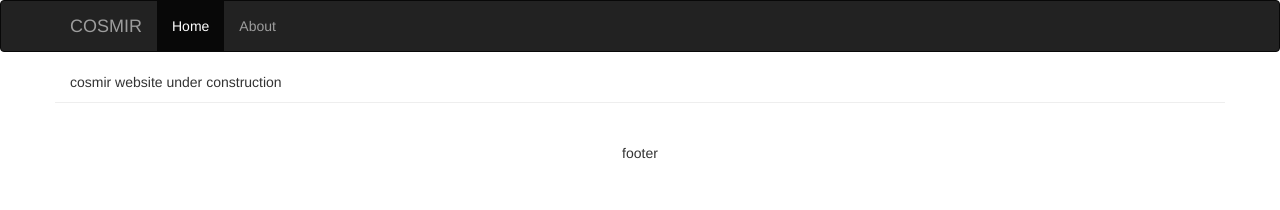
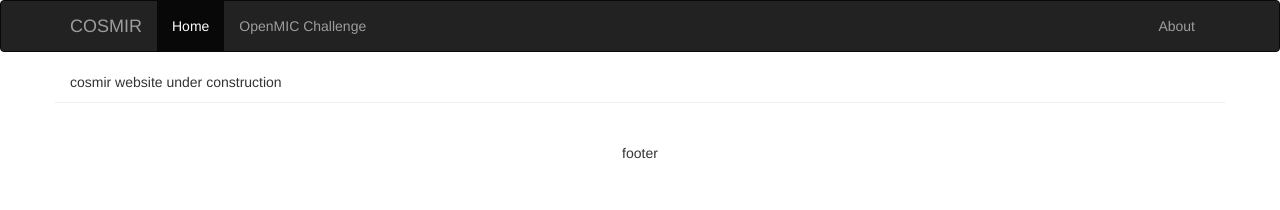
Before and after one commit to cosmir/cosmir.github.io, a Jekyll site: the page built from index.md, in a window 1280 px wide. Shown: the top 210 px of the page. Built offline with Jekyll 4.4.1, drawn with Linux system fonts in a browser that asks for light colours.

Commit message:
Added link to openMIC and move About to right side.

```diff
--- a/_layouts/page.html
+++ b/_layouts/page.html
@@ -27,6 +27,9 @@
         <div id="navbar" class="navbar-collapse collapse">
           <ul class="nav navbar-nav">
             <li {% if page.url == "/" %}class="active"{% endif %}><a href="/">Home</a></li>
+            <li><a href="/open-mic/">OpenMIC Challenge</a></li><!-- always inactive because we're in the main site -->
+          </ul>
+          <ul class="nav navbar-nav navbar-right">
             <li {% if page.url == "/about.html" %}class="active"{% endif %}><a href="/about.html">About</a></li>
           </ul>
         </div><!--/.nav-collapse -->
```
